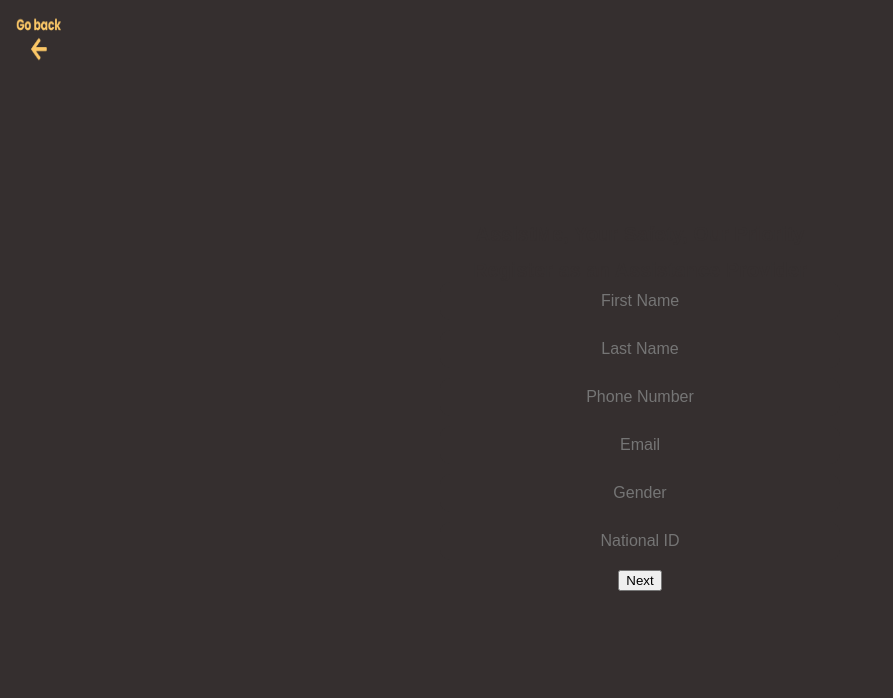
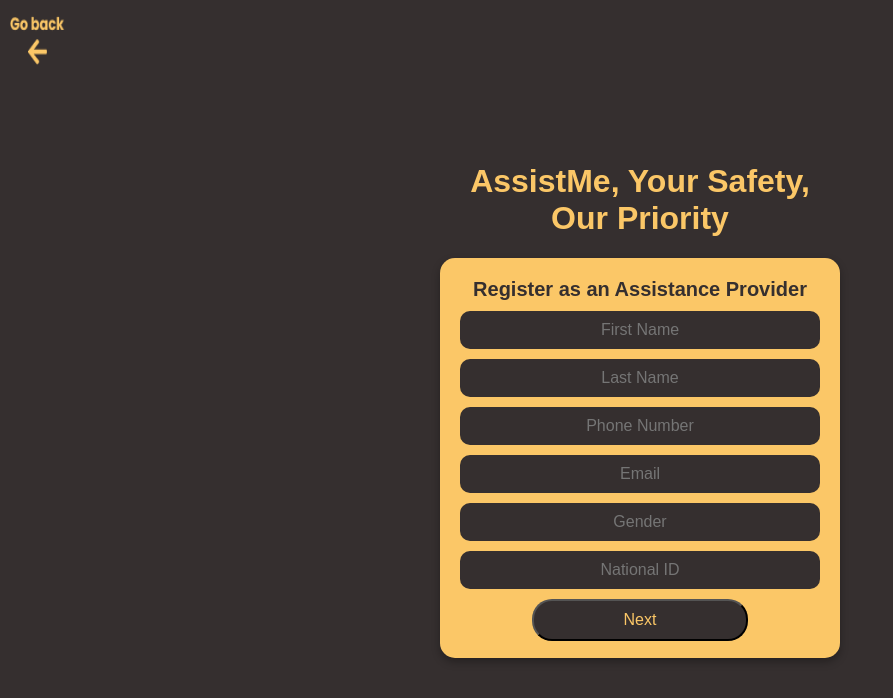
Before and after one commit to AbdullahAlumran0/Roadside-Assistance-Platform, a plain HTML site: page registeration.HTML in a window 1280 px wide. Shown: the whole page, without its empty margins (0-893 px from the left). Drawn offline with Linux system fonts and the light colour scheme.

Commit message:
few changes

```diff
--- a/registeration.HTML
+++ b/registeration.HTML
@@ -9,22 +9,23 @@
     <body>
         <div class="container">
 
-            <h1 class="poppins-bold"><strong>AssistMe</strong>, Your Safety, Our Priority</h1>
+            <h1><strong>AssistMe</strong>, Your Safety, Our Priority</h1>
 
             <!--Back button-->
-            <a href="log-in.HTML" class="back-link"><img src="BackButton.png" width="55p" height="55p" ></a>
+            <a href="log-in.HTML" class="back-link"><img src="Images/BackButton.png" width="55p" height="55p" ></a>
             <div class="registeration-box">
 
-                <Strong class="poppins-bold" style=" margin-top: 20px ">Register as an Assistance Provider</Strong>
-                <div class="input-group">
+                <Strong class="poppins-bold" style=" margin-bottom: 20px">Register as an Assistance Provider</Strong>
+                <div class="input-group" style="margin-top: 10px">
                     <input type="text" placeholder="First Name" style="margin-bottom: 10px;">
                     <input type="text" placeholder="Last Name" style="margin-bottom: 10px;">
-                    <input type="text" placeholder="Phone Number" style="margin-bottom: 10px;">
-                    <input type="text" placeholder="Email" style="margin-bottom: 10px;">
+                    <input type="text" placeholder="Phone Number" style="margin-bottom: 10px;" maxlength="10" inputmode="numeric">
+                    <input type="text" placeholder="Email" style="margin-bottom: 10px;" inputmode="email">
                     <input type="text" placeholder="Gender" style="margin-bottom: 10px;">
-                    <input type="text" placeholder="National ID" style="margin-bottom: 10px;">
+                    <input type="text" placeholder="National ID" style="margin-bottom: 10px;" maxlength="10" inputmode="numeric">
                 </div>
                 <button class="next-btn" onclick="window.location.href='registerationPart2.html'">Next</button>
+
             </div>
         </div>
     </body>
--- a/style.css
+++ b/style.css
@@ -19,6 +19,14 @@ body {
   width: 90%;
   max-width: 400px;
   text-align: center;
+}
+.registeration-box {
+  background-color: #FBC767;
+  color: #352F2F; /* Ensure readable text color */
+  padding: 20px;
+  border-radius: 15px;
+  height: 400px;
+  box-shadow: 0 4px 8px rgba(0, 0, 0, 0.3);
 }
 
 /* Back Button */
@@ -96,8 +104,15 @@ body {
   width: 100%;
   margin-top: 10px;
 }
+.next-btn {
+  padding: 10px 20px;
+  border-radius: 20px;
+  font-size: 1em;
+  cursor: pointer;
+  width: 60%;
+}
 
-.continue-btn {
+.continue-btn,.next-btn {
   background-color: #352F2F;
   color: #FBC767;
 }
```
Also changed, not shown: log-in.HTML (+2 -2 lines), verify.HTML (+1 -1 lines), BackButton.png (deleted).
